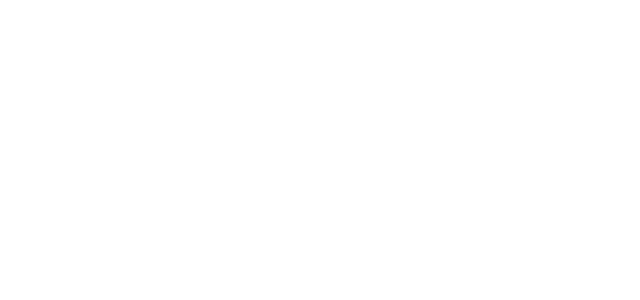
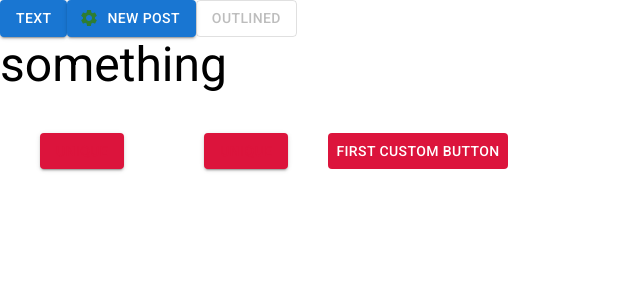
Before and after one commit to Zee-Iq/facebook, a React (Create React App) app: page / in a window 1280 px wide. Shown: the top 300 px of the page, without its empty margins (0-640 px from the left). Built offline with nearby package versions, Linux system fonts and the light colour scheme.

Commit message:
Tried out custom themes for buttons

```diff
--- a/src/App.tsx
+++ b/src/App.tsx
@@ -1,10 +1,77 @@
-import { Button } from "@mui/material";
+import { Button, Typography } from "@mui/material";
 import SettingsIcon from "@mui/icons-material/Settings";
+import styled from "@emotion/styled";
+const App = () => {
+  const CrimsonButton = styled(Button)({
+    backgroundColor: "crimson",
+    color: "white",
+    m: 5,
+    "&:hover": {
+      backgroundColor: "black",
+    },
+    "&:disabled": {
+      backgroundColor: "gray",
+      color: "white",
+    },
+  });
 
-function App() {
   return (
     <div>
-      <Button  ></Button>
+      <Button
+       size="medium"
+        /* color="otherColor" */
+         variant="contained">
+        Text
+      </Button>
+      <Button
+        startIcon={<SettingsIcon fontSize="small" color="success" />}
+        variant="contained"
+      >
+        new post
+      </Button>
+      <Button disabled variant="outlined">
+        outlined
+      </Button>
+      <Typography variant="h3" component="p">
+        something
+      </Typography>
+      <Button
+        variant="contained"
+        sx={{
+          backgroundColor: "crimson",
+          color: "crimson",
+          m: 5,
+          "&:hover": {
+            backgroundColor: "black",
+          },
+          "&:disabled": {
+            backgroundColor: "gray",
+            color: "white",
+          },
+        }}
+      >
+        {" "}
+        unique{" "}
+      </Button>
+      <Button
+        variant="contained"
+        sx={{
+          backgroundColor: "crimson",
+          color: "crimson",
+          m: 5,
+          "&:hover": {
+            backgroundColor: "black",
+          },
+          "&:disabled": {
+            backgroundColor: "gray",
+            color: "white",
+          },
+        }}
+      >
+        {" "}
+        unique{" "}
+      </Button>
+      <CrimsonButton>first custom button</CrimsonButton>
     </div>
   );
 }
```
Also changed, not shown: src/theme.tsx (added, +16 -0 lines).
